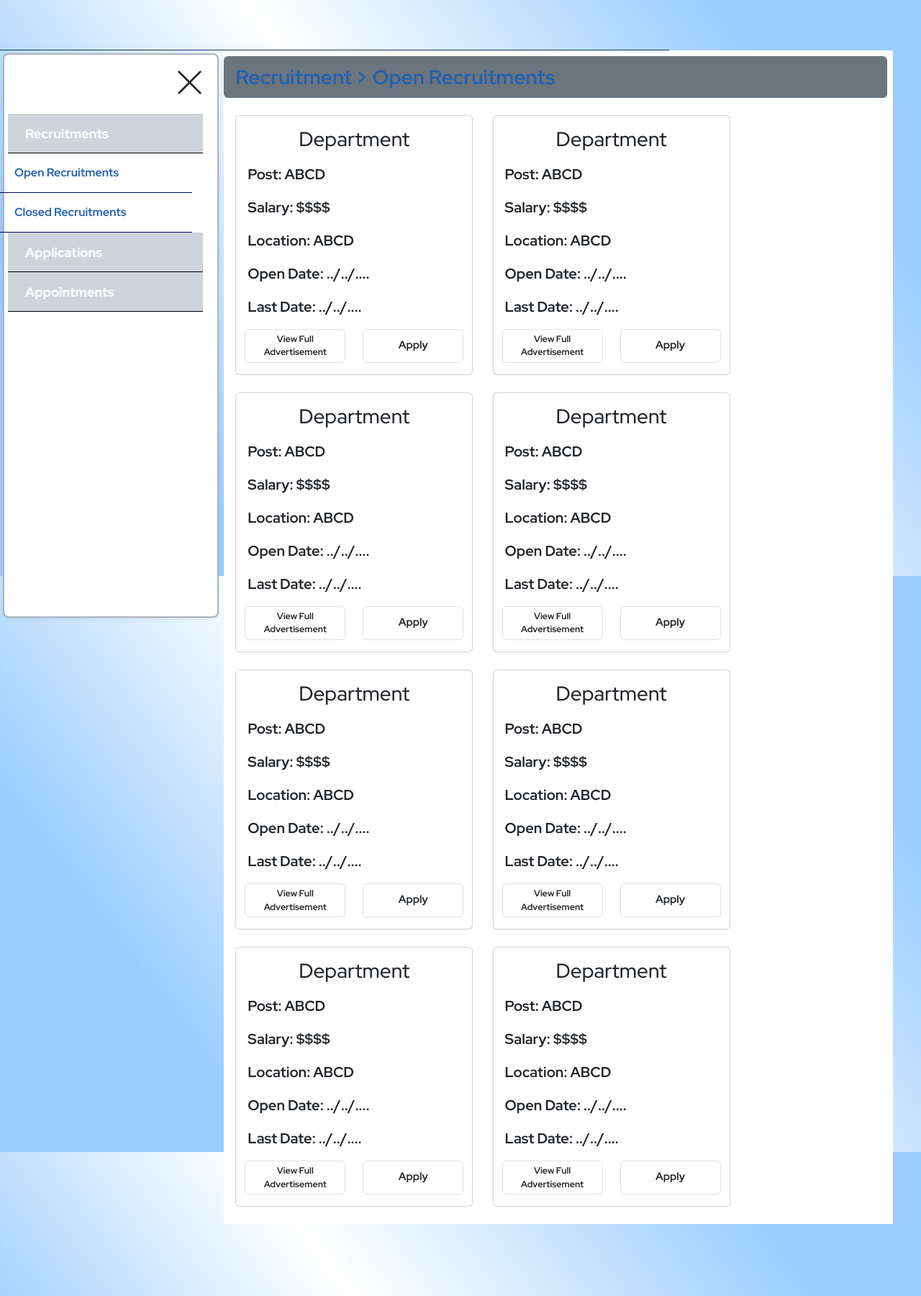
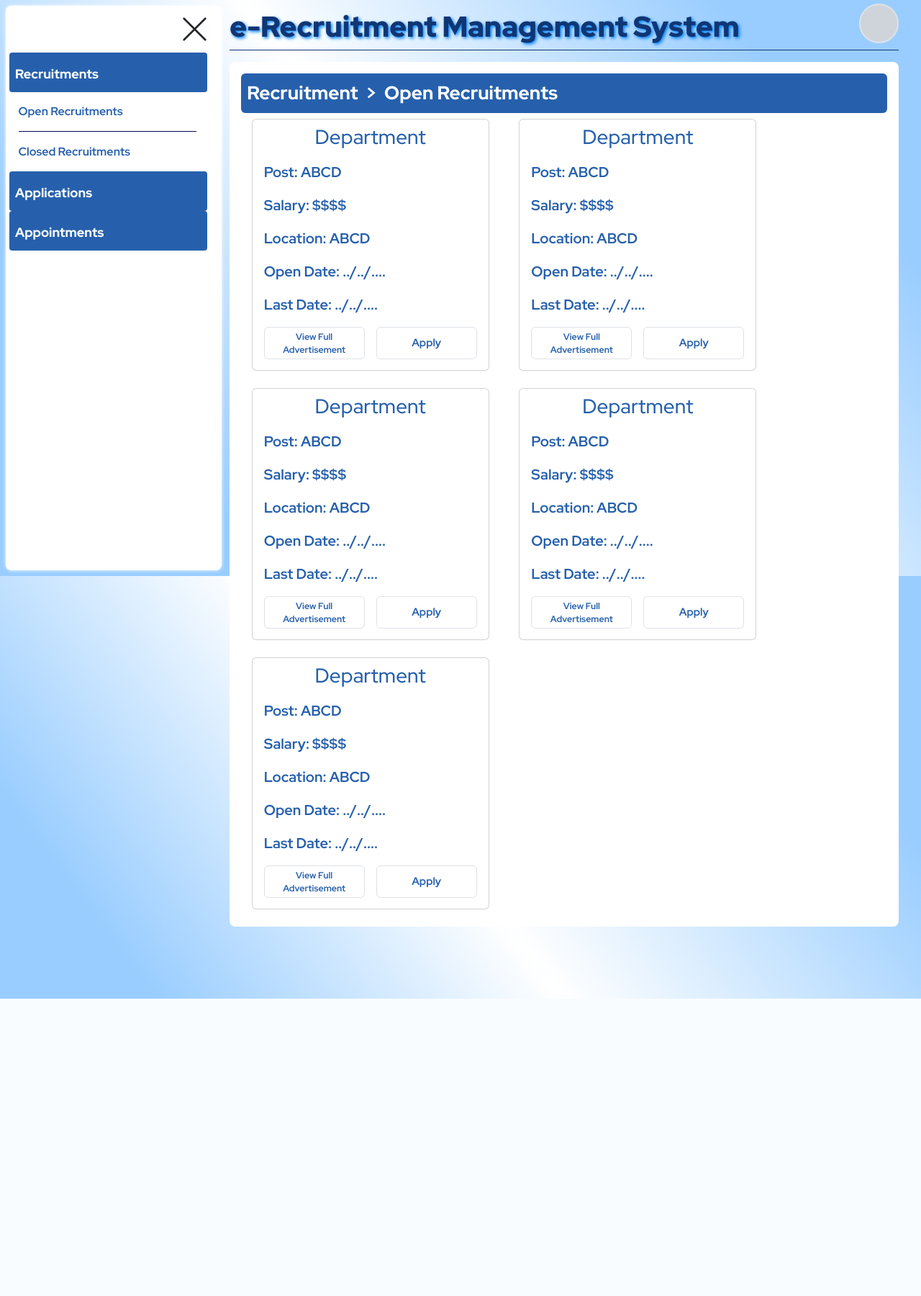
Before and after one commit to DebanilRoy/e-Recruitment-Management-System, a PHP site: page /view_recruitments_open.html in a window 1280 px wide. Shown: the whole page at 72% size. After the commit the page ends 1387 px from the top, so only its background shows below. Run offline with PHP 8.4, Linux system fonts and the light colour scheme; some web fonts are replaced.

Commit message:
HTML Structure and Styling Cleanup

```diff
--- a/html/registration.html
+++ b/html/registration.html
@@ -89,7 +89,7 @@
                 <input type="text" name="" id="" class="form-control fs-5 border border-black regFormText">
             </div>
 
-            <input type="submit" class="d-block btn btn-light btn-lg mx-auto buttonSubmitRegistration">
+            <input type="submit" class="d-block btn btn-light btn-lg mx-auto buttonSubmit">
         </form>
     </div>
     <div class="div"></div>
--- a/html/stylesheet.css
+++ b/html/stylesheet.css
@@ -20,6 +20,10 @@ body {
     background: rgb(0, 130, 255);
     background: linear-gradient(53deg, rgba(0, 130, 255, 0.4) 20%, rgba(255, 255, 255, 1) 50%, rgba(0, 130, 255, 0.4) 85%);
     background-attachment: fixed;
+}
+
+span {
+    white-space: pre;
 }
 
 a {
@@ -100,9 +104,14 @@ input[type=submit] {
     padding-right: 47px;
 }
 
+.formRegistration {
+    width: 90vw;
+}
+
 .regFormDiv {
     width: fit-content;
-    margin-right: 5%;
+    margin-right: 2.5vw;
+    margin-left: 4vw;
     margin-bottom: 20px;
 }
 
@@ -111,7 +120,7 @@ input[type=submit] {
     border: solid 2px rgb(16, 54, 116) !important;
 }
 
-.buttonSubmitRegistration {
+.buttonSubmit {
     border-width: 2px;
 
     --bs-btn-border-color: rgb(16, 54, 116);
@@ -130,12 +139,6 @@ input[type=submit] {
     width: fit-content;
     margin: auto;
 }
-
-.formRegistration {
-    width: 85vw;
-}
-
-
 
 .sideBarOpen {
     position: sticky;
@@ -202,13 +205,30 @@ input[type=submit] {
 }
 
 .card {
+    color: rgb(38, 96, 172);
     width: 330px;
-    margin-right: 5px;
+    height: 350px;
+    margin-left: 0.5vw;
+    margin-right: 2.5vw;
+}
+
+.card-body {
+    padding-top: 8px;
 }
 
 .card-link {
     width: 140px;
+    height: 45px;
     font-size: 12.5px;
+    color: rgb(38, 96, 172) !important;
+}
+
+.card-link:hover {
+    color: black !important;
+}
+
+.card-link:focus {
+    color: none !important;
 }
 
 .applyCard {
--- a/html/view_recruitments_open.html
+++ b/html/view_recruitments_open.html
@@ -9,30 +9,37 @@
     <title>Document</title>
 </head>
 <body>
-    <div class="header">
+    <div class="d-inline-block m-2 rounded-3 sideBarOpen">
+        <div class="d-inline-block">
+            <svg xmlns="http://www.w3.org/2000/svg" width="55" height="55" fill="currentColor"
+            class="btn float-end bi bi-x-lg sideBarCloseButton" viewBox="0 0 16 16">
+            <path d="M2.146 2.854a.5.5 0 1 1 .708-.708L8 7.293l5.146-5.147a.5.5 0 0 1 .708.708L8.707 8l5.147 5.146a.5.5 0 0 1-.708.708L8 8.707l-5.146 5.147a.5.5 0 0 1-.708-.708L7.293 8z"/>
+            </svg>
+        </div>
+        <div class="d-inline-block navBarDiv">
+            <p class="border-0 w-100 text-start ps-2 py-3 mb-0 rounded-1 navLinkHeader">Recruitments</p>
+            <button class="btn border-0 border-bottom text-start ps-0 rounded-0 navLinkButton">Open Recruitments</button>
+            <button class="btn border-0 text-start ps-0 rounded-0 navLinkButton">Closed Recruitments</button>
+            <p class="border-0 w-100 text-start ps-2 py-3 mb-0 rounded-1 navLinkHeader">Applications</p>
+            <p class="border-0 w-100 text-start ps-2 py-3 mb-0 rounded-1 navLinkHeader">Appointments</p>
+        </div>
+    </div>
 
-    </div>
-    <div class="content">
-        <div class="d-inline-block shadow-sm border border-2 border-dark-subtle  m-1 rounded-3 sideBarOpen">
-            <div class="d-block navBarButtonDiv">
-                <svg xmlns="http://www.w3.org/2000/svg" width="45" height="45" fill="currentColor" class="btn float-end bi bi-x-lg me-3 mt-3 mb-3 p-0" viewBox="0 0 16 16">
-                <path d="M2.146 2.854a.5.5 0 1 1 .708-.708L8 7.293l5.146-5.147a.5.5 0 0 1 .708.708L8.707 8l5.147 5.146a.5.5 0 0 1-.708.708L8 8.707l-5.146 5.147a.5.5 0 0 1-.708-.708L7.293 8z"/>
-                </svg>
+    <div class="d-inline-block content">
+        <div class="me-2 header">
+            <div class="d-inline-block fs-2 mt-2">
+                <h1 class="headerHeading">e-Recruitment Management System</h1>
             </div>
-            <div class="navBarDiv">
-                <button class="btn bg-dark-subtle border-0 border-bottom border-black w-100 text-start ps-4 rounded-0 navLinkHeader">Recruitments</button>
-                <button class="btn border-0 border-bottom border-black w-100 text-start ps-4 rounded-0 navLinkButton">Open Recruitments</button>
-                <button class="btn border-0 border-bottom border-black w-100 text-start ps-4 rounded-0 navLinkButton">Closed Recruitments</button>
-                <button class="btn bg-dark-subtle border-0 border-bottom border-black w-100 text-start ps-4 rounded-0 navLinkHeader">Applications</button>
-                <button class="btn bg-dark-subtle border-0 border-bottom border-black w-100 text-start ps-4 rounded-0 navLinkHeader">Appointments</button>
+            <div class="btn bg-dark-subtle d-inline-block border border-2 profileCircle"></div>
+        </div>
+
+        <div class="d-inline-block mt-3 px-3 pt-3 rounded-3 bodyDiv">
+            <div class="w-100 ps-2 py-2 rounded-2 bodyHeadingDiv">
+                <span class="mb-0 bodyHeading">Recruitment  >  Open Recruitments</span>
             </div>
-        </div>
-        <div class="d-inline-block pt-2 pe-2 bodyDiv">
-            <div class="w-100 bg-secondary ps-3 py-2 rounded-2">
-                <span class="fs-3">Recruitment > Open Recruitments</span>
-            </div>
-            <div class="mt-4 ms-3">
-                <div class="card d-inline-block me-4 mb-4">
+
+            <div class="pt-2 ps-2">
+                <div class="card d-inline-block mb-4">
                     <div class="card-body">
                         <h5 class="card-title fs-3 mb-3 text-center">Department</h5>
                         <p class="card-text fs-5">Post: <span>ABCD</span></p>
@@ -40,13 +47,14 @@
                         <p class="card-text fs-5">Location: <span>ABCD</span></p>
                         <p class="card-text fs-5">Open Date: <span>../../....</span></p>
                         <p class="card-text fs-5">Last Date: <span>../../....</span></p>
-                        <div class="row justify-content-between">
-                            <a href="#" class="col-6 card-link link-dark border rounded-2 ms-2 p-1 text-center text-decoration-none">View Full Advertisement</a>
-                            <a href="#" class="col-6 card-link link-dark border rounded-2 me-2 ms-0 text-center text-decoration-none applyCard">Apply</a>
+                        <div class="">
+                            <a href="#" class="float-start card-link border rounded-2 p-1 text-center text-decoration-none">View Full Advertisement</a>
+                            <a href="#" class="float-end card-link border rounded-2 ms-0 text-center text-decoration-none applyCard">Apply</a>
                         </div>
                     </div>
                 </div>
-                <div class="card d-inline-block me-4 mb-4">
+
+                <div class="card d-inline-block mb-4">
                     <div class="card-body">
                         <h5 class="card-title fs-3 mb-3 text-center">Department</h5>
                         <p class="card-text fs-5">Post: <span>ABCD</span></p>
@@ -54,13 +62,14 @@
                         <p class="card-text fs-5">Location: <span>ABCD</span></p>
                         <p class="card-text fs-5">Open Date: <span>../../....</span></p>
                         <p class="card-text fs-5">Last Date: <span>../../....</span></p>
-                        <div class="row justify-content-between">
-                            <a href="#" class="col-6 card-link link-dark border rounded-2 ms-2 p-1 text-center text-decoration-none">View Full Advertisement</a>
-                            <a href="#" class="col-6 card-link link-dark border rounded-2 me-2 ms-0 text-center text-decoration-none applyCard">Apply</a>
+                        <div class="">
+                            <a href="#" class="float-start card-link border rounded-2 p-1 text-center text-decoration-none">View Full Advertisement</a>
+                            <a href="#" class="float-end card-link border rounded-2 ms-0 text-center text-decoration-none applyCard">Apply</a>
                         </div>
                     </div>
                 </div>
-                <div class="card d-inline-block me-4 mb-4">
+
+                <div class="card d-inline-block mb-4">
                     <div class="card-body">
                         <h5 class="card-title fs-3 mb-3 text-center">Department</h5>
                         <p class="card-text fs-5">Post: <span>ABCD</span></p>
@@ -68,13 +77,14 @@
                         <p class="card-text fs-5">Location: <span>ABCD</span></p>
                         <p class="card-text fs-5">Open Date: <span>../../....</span></p>
                         <p class="card-text fs-5">Last Date: <span>../../....</span></p>
-                        <div class="row justify-content-between">
-                            <a href="#" class="col-6 card-link link-dark border rounded-2 ms-2 p-1 text-center text-decoration-none">View Full Advertisement</a>
-                            <a href="#" class="col-6 card-link link-dark border rounded-2 me-2 ms-0 text-center text-decoration-none applyCard">Apply</a>
+                        <div class="">
+                            <a href="#" class="float-start card-link border rounded-2 p-1 text-center text-decoration-none">View Full Advertisement</a>
+                            <a href="#" class="float-end card-link border rounded-2 ms-0 text-center text-decoration-none applyCard">Apply</a>
                         </div>
                     </div>
                 </div>
-                <div class="card d-inline-block me-4 mb-4">
+
+                <div class="card d-inline-block mb-4">
                     <div class="card-body">
                         <h5 class="card-title fs-3 mb-3 text-center">Department</h5>
                         <p class="card-text fs-5">Post: <span>ABCD</span></p>
@@ -82,13 +92,14 @@
                         <p class="card-text fs-5">Location: <span>ABCD</span></p>
                         <p class="card-text fs-5">Open Date: <span>../../....</span></p>
                         <p class="card-text fs-5">Last Date: <span>../../....</span></p>
-                        <div class="row justify-content-between">
-                            <a href="#" class="col-6 card-link link-dark border rounded-2 ms-2 p-1 text-center text-decoration-none">View Full Advertisement</a>
-                            <a href="#" class="col-6 card-link link-dark border rounded-2 me-2 ms-0 text-center text-decoration-none applyCard">Apply</a>
+                        <div class="">
+                            <a href="#" class="float-start card-link border rounded-2 p-1 text-center text-decoration-none">View Full Advertisement</a>
+                            <a href="#" class="float-end card-link border rounded-2 ms-0 text-center text-decoration-none applyCard">Apply</a>
                         </div>
                     </div>
                 </div>
-                <div class="card d-inline-block me-4 mb-4">
+
+                <div class="card d-inline-block mb-4">
                     <div class="card-body">
                         <h5 class="card-title fs-3 mb-3 text-center">Department</h5>
                         <p class="card-text fs-5">Post: <span>ABCD</span></p>
@@ -96,57 +107,16 @@
                         <p class="card-text fs-5">Location: <span>ABCD</span></p>
                         <p class="card-text fs-5">Open Date: <span>../../....</span></p>
                         <p class="card-text fs-5">Last Date: <span>../../....</span></p>
-                        <div class="row justify-content-between">
-                            <a href="#" class="col-6 card-link link-dark border rounded-2 ms-2 p-1 text-center text-decoration-none">View Full Advertisement</a>
-                            <a href="#" class="col-6 card-link link-dark border rounded-2 me-2 ms-0 text-center text-decoration-none applyCard">Apply</a>
-                        </div>
-                    </div>
-                </div>
-                <div class="card d-inline-block me-4 mb-4">
-                    <div class="card-body">
-                        <h5 class="card-title fs-3 mb-3 text-center">Department</h5>
-                        <p class="card-text fs-5">Post: <span>ABCD</span></p>
-                        <p class="card-text fs-5">Salary: <span>$$$$</span></p>
-                        <p class="card-text fs-5">Location: <span>ABCD</span></p>
-                        <p class="card-text fs-5">Open Date: <span>../../....</span></p>
-                        <p class="card-text fs-5">Last Date: <span>../../....</span></p>
-                        <div class="row justify-content-between">
-                            <a href="#" class="col-6 card-link link-dark border rounded-2 ms-2 p-1 text-center text-decoration-none">View Full Advertisement</a>
-                            <a href="#" class="col-6 card-link link-dark border rounded-2 me-2 ms-0 text-center text-decoration-none applyCard">Apply</a>
-                        </div>
-                    </div>
-                </div>
-                <div class="card d-inline-block me-4 mb-4">
-                    <div class="card-body">
-                        <h5 class="card-title fs-3 mb-3 text-center">Department</h5>
-                        <p class="card-text fs-5">Post: <span>ABCD</span></p>
-                        <p class="card-text fs-5">Salary: <span>$$$$</span></p>
-                        <p class="card-text fs-5">Location: <span>ABCD</span></p>
-                        <p class="card-text fs-5">Open Date: <span>../../....</span></p>
-                        <p class="card-text fs-5">Last Date: <span>../../....</span></p>
-                        <div class="row justify-content-between">
-                            <a href="#" class="col-6 card-link link-dark border rounded-2 ms-2 p-1 text-center text-decoration-none">View Full Advertisement</a>
-                            <a href="#" class="col-6 card-link link-dark border rounded-2 me-2 ms-0 text-center text-decoration-none applyCard">Apply</a>
-                        </div>
-                    </div>
-                </div>
-                <div class="card d-inline-block me-4 mb-4">
-                    <div class="card-body">
-                        <h5 class="card-title fs-3 mb-3 text-center">Department</h5>
-                        <p class="card-text fs-5">Post: <span>ABCD</span></p>
-                        <p class="card-text fs-5">Salary: <span>$$$$</span></p>
-                        <p class="card-text fs-5">Location: <span>ABCD</span></p>
-                        <p class="card-text fs-5">Open Date: <span>../../....</span></p>
-                        <p class="card-text fs-5">Last Date: <span>../../....</span></p>
-                        <div class="row justify-content-between">
-                            <a href="#" class="col-6 card-link link-dark border rounded-2 ms-2 p-1 text-center text-decoration-none">View Full Advertisement</a>
-                            <a href="#" class="col-6 card-link link-dark border rounded-2 me-2 ms-0 text-center text-decoration-none applyCard">Apply</a>
+                        <div class="">
+                            <a href="#" class="float-start card-link border rounded-2 p-1 text-center text-decoration-none">View Full Advertisement</a>
+                            <a href="#" class="float-end card-link border rounded-2 ms-0 text-center text-decoration-none applyCard">Apply</a>
                         </div>
                     </div>
                 </div>
             </div>
         </div>
     </div>
+
     <div style="height:100px;">
 
     </div>
```
Also changed, not shown: html/apply.html (+35 -19 lines), html/send_appointment.html (+5 -2 lines).
